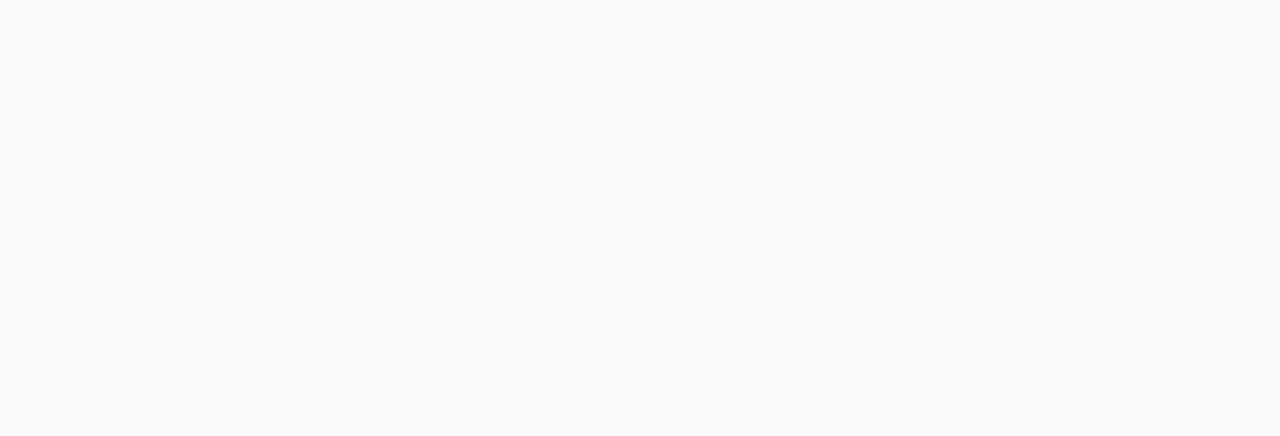
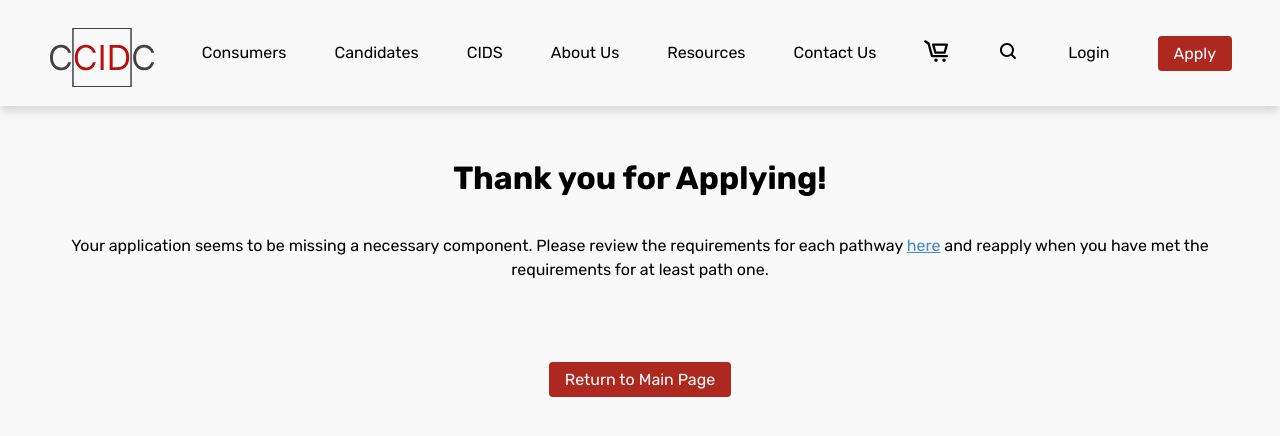
Before and after one commit to TritonSE/CCIDC-Application-Overhaul, a React (Vite) app in the folder frontend/: page /thankYou in a window 1280 px wide. Before the commit this address had no page. Shown: the top 436 px of the page. Built offline with nearby package versions, Linux system fonts and the light colour scheme.

Commit message:
Adjusted Thank you for applying page and stylings

```diff
--- a/frontend/src/App.tsx
+++ b/frontend/src/App.tsx
@@ -20,6 +20,7 @@ function App() {
           <Route index element={<Candidates />} />
           <Route path="apply" element={<Apply />} />
           <Route path="candidates" element={<Candidates />} />
+          <Route path="thankYou" element={<ThankyouForApplying />} />
         </Route>
       </Routes>
     </div>
--- a/frontend/src/pages/ThankyouForApplying.tsx
+++ b/frontend/src/pages/ThankyouForApplying.tsx
@@ -1,10 +1,9 @@
+import { Button, Page } from "../components/index.ts";
 import styles from "../stylesheets/thanksforapplying.module.css";
-import { Button } from "../components/Button";
-
 export function ThankyouForApplying() {
   return (
-    <div className={styles.thankYouContainer}>
-      <div className={styles.title}>Thank you for Applying!</div>
+    <Page>
+      <h1 className={styles.title}>Thank you for Applying!</h1>
 
       <div className={styles.message}>
         Your application seems to be missing a necessary component. Please review the requirements
@@ -20,6 +19,6 @@ export function ThankyouForApplying() {
       <div className={styles.centeredContainer}>
         <Button onClick={null}>Return to Main Page</Button>
       </div>
-    </div>
+    </Page>
   );
 }
--- a/frontend/src/stylesheets/thanksforapplying.module.css
+++ b/frontend/src/stylesheets/thanksforapplying.module.css
@@ -1,34 +1,30 @@
 .thankYouContainer {
-  display: flex;
+  /* display: flex;
   flex-direction: column;
-  align-items: center;
-  height: 31rem;
-  width: 100%;
-  padding: 10px;
-  box-shadow: 0 5px 10px rgba(0, 0, 0, 0.25);
+  align-items: center; */
+  /* height: 31rem; */
+  /* width: 100%; */
+  /* padding: 10px; */
+  /* box-shadow: 0 5px 10px rgba(0, 0, 0, 0.25); */
 }
 
 .title {
   text-align: center;
   font: var(--font-title);
-  padding-bottom: 2rem;
   line-height: 48px;
-  letter-spacing: 0.02em;
   margin-top: 3rem;
 }
 
 .message {
   line-height: 1.5em;
   text-align: center;
-  font-family: var(--font-nav);
-  width: 75rem;
+  font-family: var(--font-body);
 }
 
 .centeredContainer {
   display: flex;
   justify-content: center;
   align-items: center;
-  padding-bottom: 3em;
   padding-top: 3em;
 }
 
```
